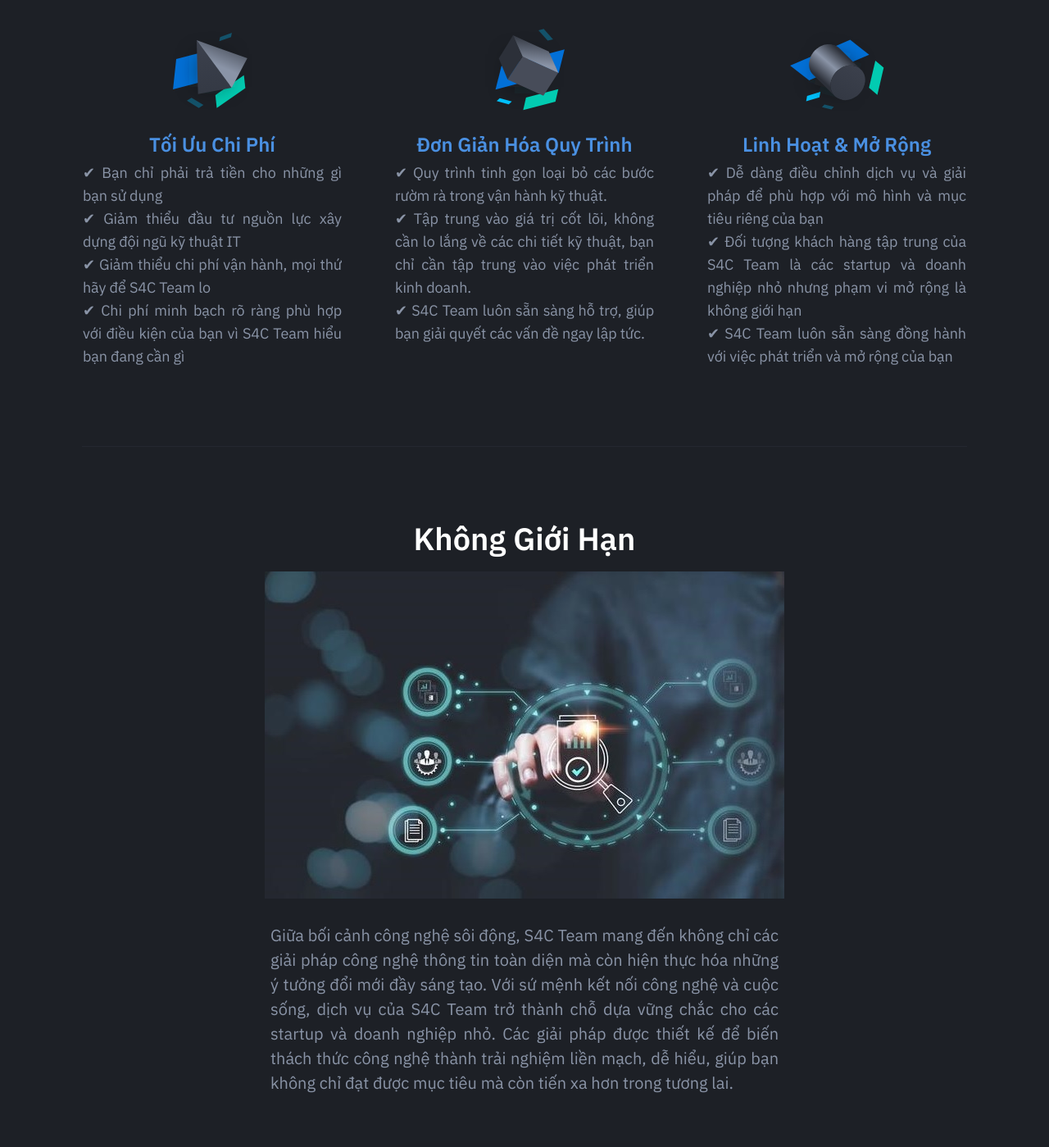
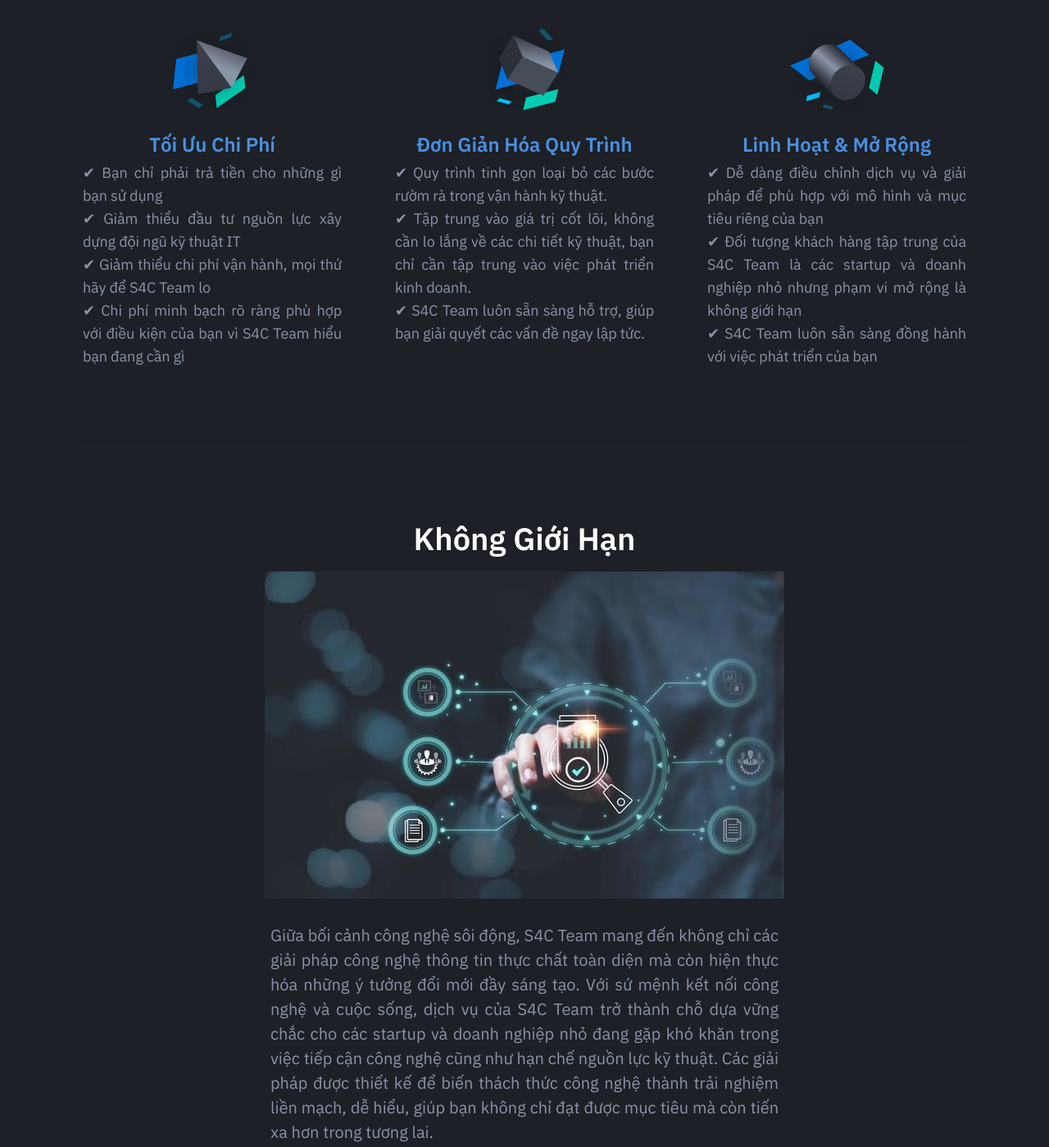
Before and after one commit to s4c-team/s4c-team.github.io, a plain HTML site: page index.html in a window 1280 px wide. Shown: the part 1622-3021 px from the top of the page at 82% size. Drawn offline with nearby package versions, Linux system fonts and the light colour scheme.

Commit message:
Add files via upload

```diff
--- a/index.html
+++ b/index.html
@@ -117,7 +117,7 @@ x<!DOCTYPE html>
 										<img src="dist/images/feature-icon-06.svg" alt="Feature 06">
                                     </div>
                                     <h4 class="feature-title mt-24" style="text-align: center; color: #4a90e2;">Linh Hoạt & Mở Rộng</h4>
-                                    <p class="text-sm mb-0" style="text-align: justify;">✔ Dễ dàng điều chỉnh dịch vụ và giải pháp để phù hợp với mô hình và mục tiêu riêng của bạn</br>✔ Đối tượng khách hàng tập trung của S4C Team là các startup và doanh nghiệp nhỏ nhưng phạm vi mở rộng là không giới hạn</br>✔ S4C Team luôn sẵn sàng đồng hành với việc phát triển và mở rộng của bạn</p>
+                                    <p class="text-sm mb-0" style="text-align: justify;">✔ Dễ dàng điều chỉnh dịch vụ và giải pháp để phù hợp với mô hình và mục tiêu riêng của bạn</br>✔ Đối tượng khách hàng tập trung của S4C Team là các startup và doanh nghiệp nhỏ nhưng phạm vi mở rộng là không giới hạn</br>✔ S4C Team luôn sẵn sàng đồng hành với việc phát triển của bạn</p>
                                 </div>
                             </div>
                         </div>
@@ -132,7 +132,7 @@ x<!DOCTYPE html>
 							<div class="feature-icon">
 								<img src="dist/images/Unlimited.jpg" alt="Feature 01">
                             </div>
-                            <p class="section-paragraph mb-0" style="text-align: justify;"></br>Giữa bối cảnh công nghệ sôi động, S4C Team mang đến không chỉ các giải pháp công nghệ thông tin toàn diện mà còn hiện thực hóa những ý tưởng đổi mới đầy sáng tạo. Với sứ mệnh kết nối công nghệ và cuộc sống, dịch vụ của S4C Team trở thành chỗ dựa vững chắc cho các startup và doanh nghiệp nhỏ. Các giải pháp được thiết kế để biến thách thức công nghệ thành trải nghiệm liền mạch, dễ hiểu, giúp bạn không chỉ đạt được mục tiêu mà còn tiến xa hơn trong tương lai.</p>
+                            <p class="section-paragraph mb-0" style="text-align: justify;"></br>Giữa bối cảnh công nghệ sôi động, S4C Team mang đến không chỉ các giải pháp công nghệ thông tin thực chất toàn diện mà còn hiện thực hóa những ý tưởng đổi mới đầy sáng tạo. Với sứ mệnh kết nối công nghệ và cuộc sống, dịch vụ của S4C Team trở thành chỗ dựa vững chắc cho các startup và doanh nghiệp nhỏ đang gặp khó khăn trong việc tiếp cận công nghệ cũng như hạn chế nguồn lực kỹ thuật. Các giải pháp được thiết kế để biến thách thức công nghệ thành trải nghiệm liền mạch, dễ hiểu, giúp bạn không chỉ đạt được mục tiêu mà còn tiến xa hơn trong tương lai.</p>
                         </div>
 						<div class="pricing-tables-wrap">
                             <div class="pricing-table">
```
